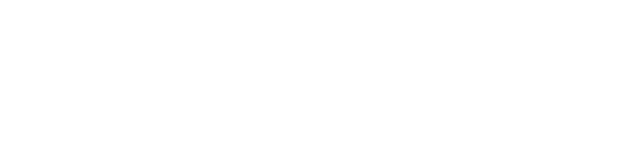
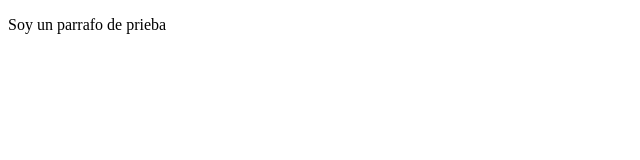
Before and after one commit to franrg19/DAM-DAW, a plain HTML site: page index.html in a window 1280 px wide. Shown: the whole page, without its empty margins (0-640 px from the left). Drawn offline with Linux system fonts and the light colour scheme.

Commit message:
añadir parrafor

```diff
--- a/index.html
+++ b/index.html
@@ -6,6 +6,6 @@
     <title>Titulo de prueba para mi primer commit</title>
 </head>
 <body>
-
+    <p>Soy un parrafo de prieba</p>
 </body>
 </html>
```
